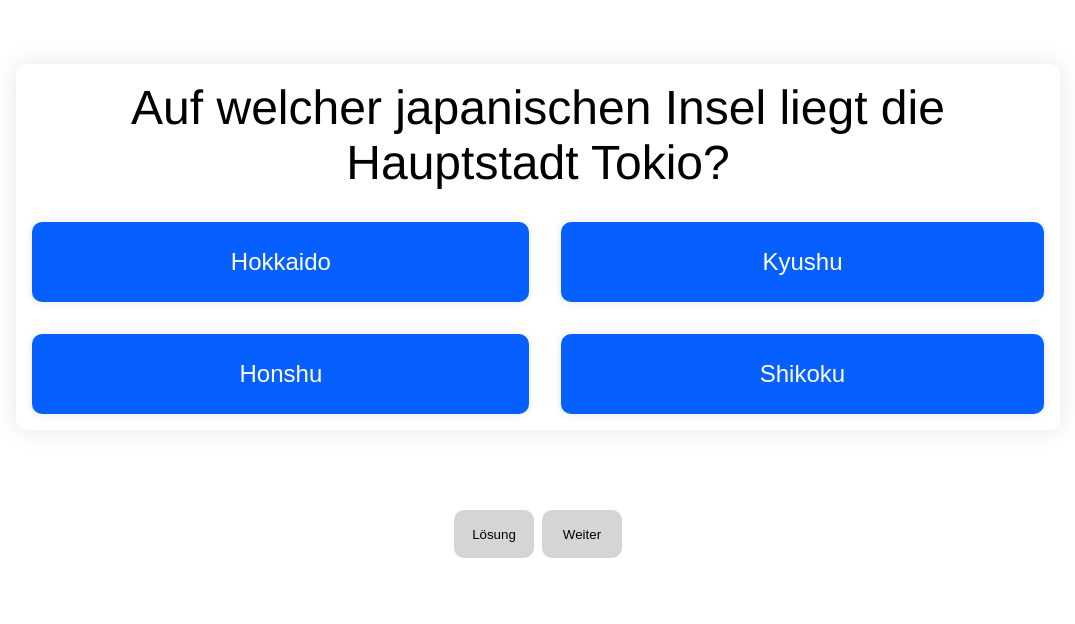
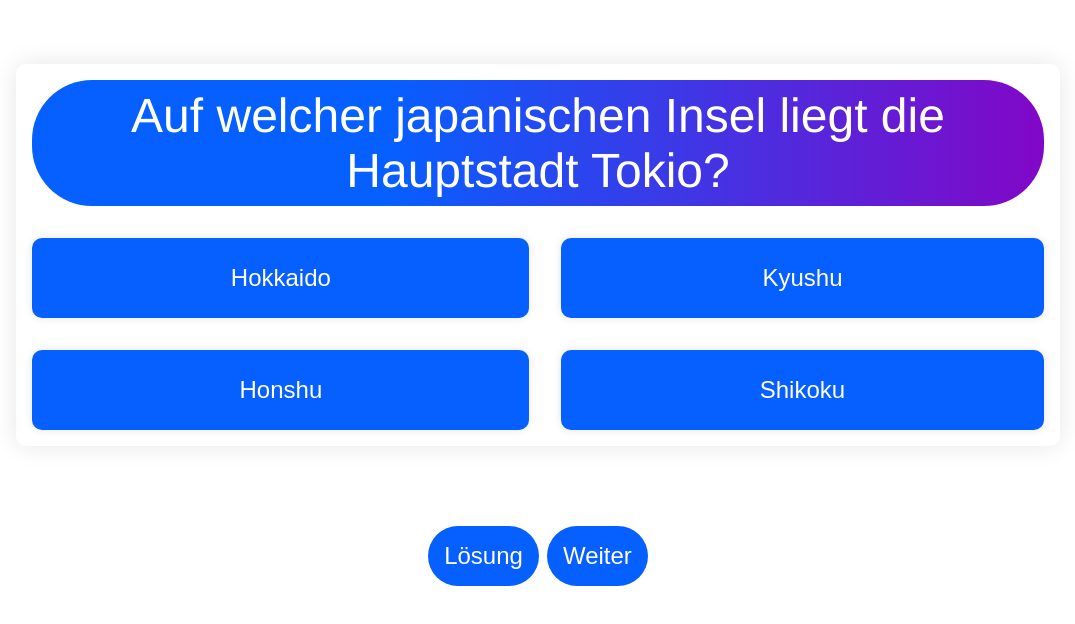
Before and after one commit to Schokett/QuizApp-Typscript, a plain HTML site: page index.html in a window 1280 px wide. Shown: the whole page, without its empty margins (102-1177 px from the left). Drawn offline with Linux system fonts and the light colour scheme.

Commit message:
little bit styling added

```diff
--- a/index.css
+++ b/index.css
@@ -45,6 +45,13 @@ button {
 button:hover {
   filter: brightness(90%);
 }
+.question-title {
+  padding: 0.5rem;
+  color: white;
+  background: #065fff;
+  background: linear-gradient(90deg, rgba(6, 95, 255, 1) 35%, rgba(130, 7, 199, 1) 100%);
+  border-radius: 60px;
+}
 .footer {
   display: flex;
   justify-content: center;
@@ -53,6 +60,9 @@ button:hover {
   padding-top: 1rem;
 }
 .footer > button {
-  height: 3rem;
-  width: 5rem;
+  padding: 1rem;
+  font-size: 1.5rem;
+  background: #065fff;
+  color: white;
+  border-radius: 40px;
 }
```
